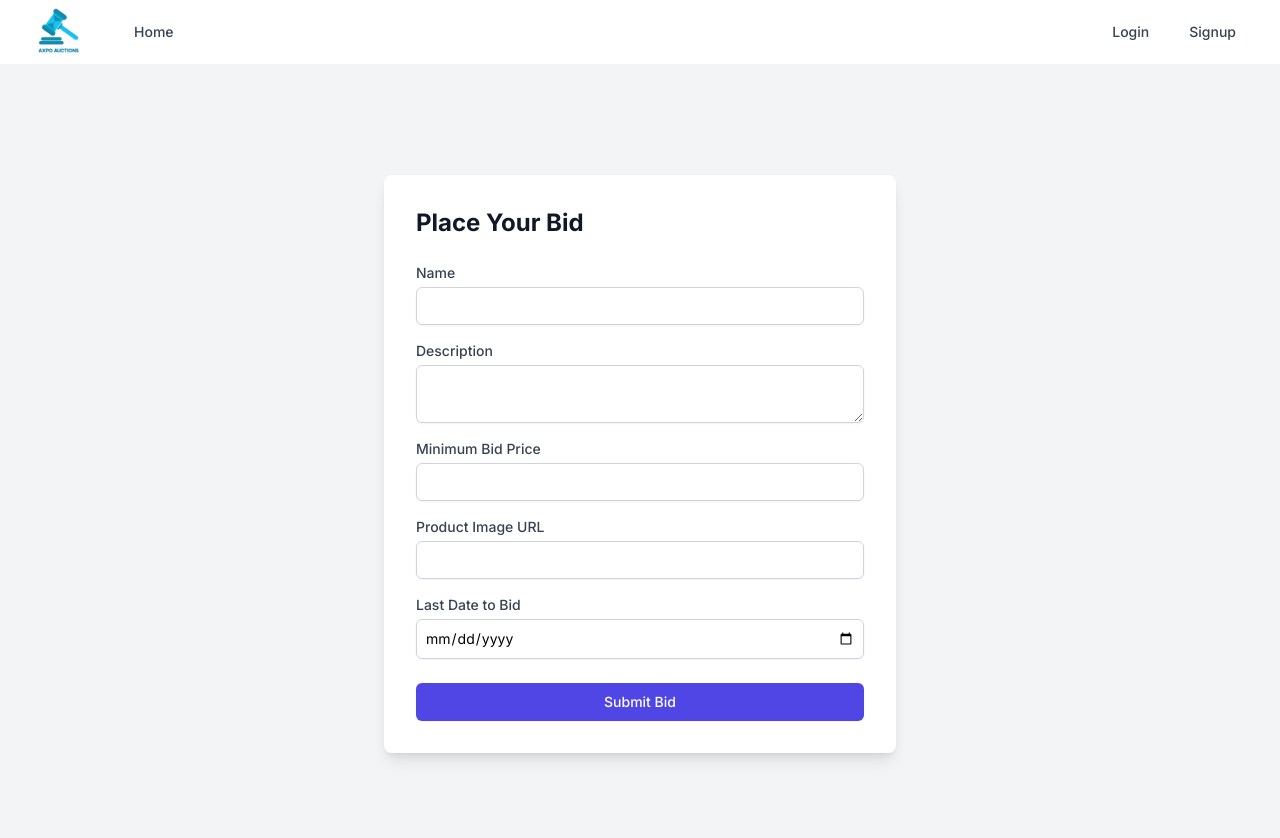
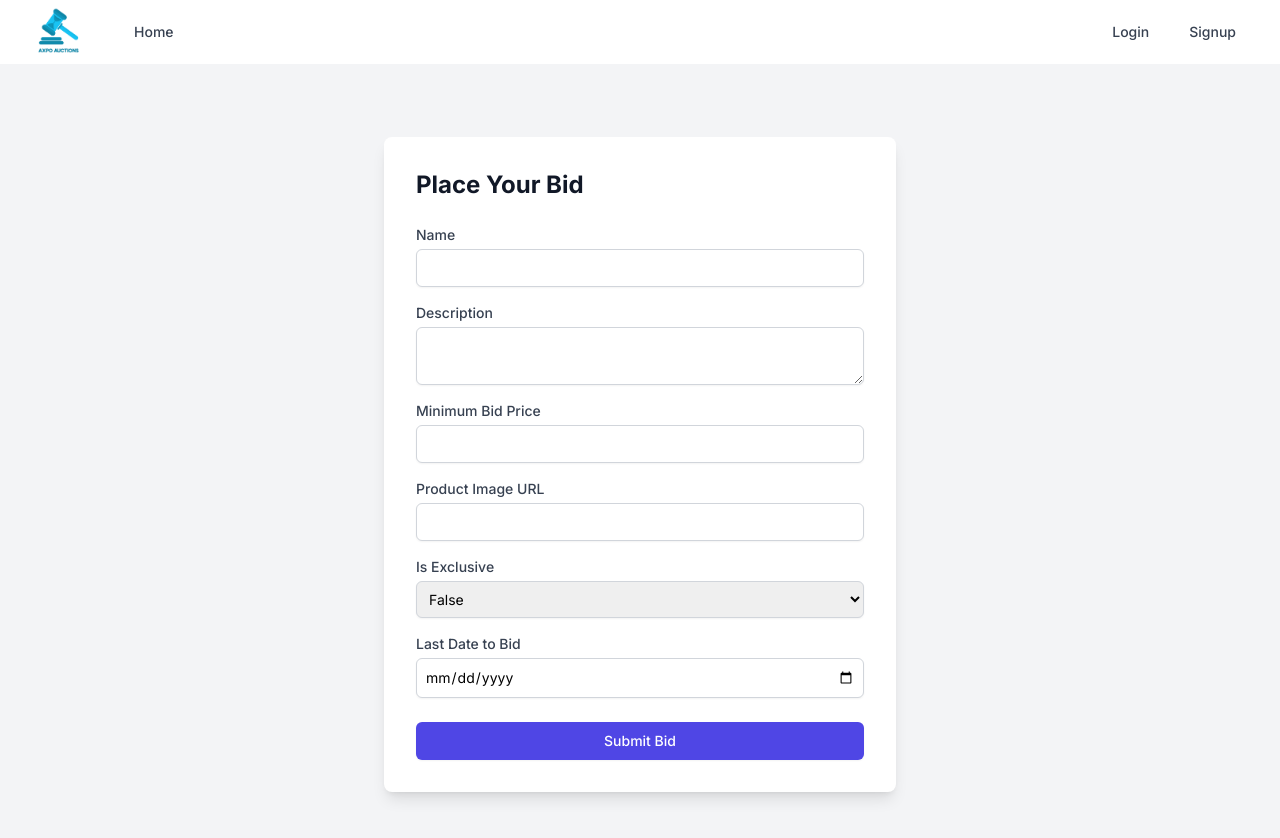
Before and after one commit to ashishume/Axpo-Auction, a Next.js app in the folder frontend/: page /admin in a window 1280 px wide. Shown: the top 838 px of the page. Built offline with nearby package versions, Linux system fonts and the light colour scheme; no server answers; what next-redux-wrapper would draw is missing.

Commit message:
feat: added

```diff
--- a/frontend/src/app/admin/page.tsx
+++ b/frontend/src/app/admin/page.tsx
@@ -25,7 +25,6 @@ const BiddingForm = () => {
       ...(data as IProductPayload),
       createdAt: new Date().toISOString().toString(),
     };
-
     const res = await submitNewProduct(payload);
     if (res) {
       router.push("/");
@@ -123,6 +122,27 @@ const BiddingForm = () => {
 
         <div className="mb-4">
           <label
+            htmlFor="isExclusive"
+            className="block text-sm font-medium text-gray-700"
+          >
+            Is Exclusive
+          </label>
+          <select
+            {...register("isExclusive", {
+              required: "Exclusive is required",
+            })}
+            id="isExclusive"
+            defaultValue="false"
+            className={`mt-1 p-2 block w-full shadow-sm sm:text-sm border rounded-md border-gray-300`}
+          >
+            <option value="true">True</option>
+            <option value="false">False</option>
+          </select>
+          {renderError(errors.isExclusive)}
+        </div>
+
+        <div className="mb-4">
+          <label
             htmlFor="lastDateBid"
             className="block text-sm font-medium text-gray-700"
           >
--- a/frontend/src/app/components/Navbar/index.tsx
+++ b/frontend/src/app/components/Navbar/index.tsx
@@ -43,6 +43,7 @@ export default function Navbar() {
                   Home
                 </div>
               </Link>
+
               {/* <Link href="/auctions" passHref>
                 <div className="px-3 py-2 rounded-md text-sm font-medium text-gray-700 transition duration-300 hover:text-gray-900 hover:bg-gray-100">
                   Auctions
--- a/frontend/src/app/product/[id]/page.tsx
+++ b/frontend/src/app/product/[id]/page.tsx
@@ -153,7 +153,13 @@ const ProductPage = () => {
                     !!error?.length ||
                     Number(bidAmount) <= 0
                   }
-                  className="w-full flex justify-center py-2 px-4 border border-transparent rounded-md shadow-sm text-sm font-medium text-white bg-indigo-600 hover:bg-indigo-700 focus:outline-none focus:ring-2 focus:ring-offset-2 focus:ring-indigo-500 disabled:bg-gray-400 disabled:cursor-not-allowed disabled:hover:bg-gray-400"
+                  className="w-full flex justify-center py-2
+                  px-4 border border-transparent rounded-md
+                  shadow-sm text-sm font-medium text-white
+                  bg-teal-500 hover:bg-teal-700 focus:outline-none
+                  focus:ring-2 focus:ring-offset-2 focus:ring-indigo-500
+                  disabled:bg-gray-400 disabled:cursor-not-allowed
+                  disabled:hover:bg-gray-400"
                   onClick={placeBid}
                 >
                   Place Bid
@@ -169,6 +175,20 @@ const ProductPage = () => {
         ) : null}
 
         {data ? <BarChartComp name={data.name} /> : null}
+
+        <div className="my-5">
+          <h1 className="text-2xl text-center">
+            <a
+              className="border border-teal-500 text-teal-500
+               hover:bg-teal-500 hover:text-white
+               py-2 px-4 rounded-full transition duration-300
+                ease-in-out"
+              href={`/book-seat/${id}`}
+            >
+              Book seats for live auction
+            </a>
+          </h1>
+        </div>
       </main>
     </div>
   );
--- a/frontend/src/app/shared/models/Products.tsx
+++ b/frontend/src/app/shared/models/Products.tsx
@@ -23,6 +23,7 @@ export interface IProductPayload {
   name: string;
   description: string;
   minBidPrice: number;
+  isExclusive: boolean;
   productImage: string;
   lastDateBid: string;
   createdAt: string;
--- a/frontend/tailwind.config.ts
+++ b/frontend/tailwind.config.ts
@@ -13,6 +13,10 @@ const config: Config = {
         "gradient-conic":
           "conic-gradient(from 180deg at 50% 50%, var(--tw-gradient-stops))",
       },
+      colors: {
+        primaryColor: "#25b09b",
+        hoverColor: "#31887B",
+      },
     },
   },
   plugins: [require("@tailwindcss/typography")],
```
Also changed, not shown: 2 other files (tests, documents, lock files or other folders).
